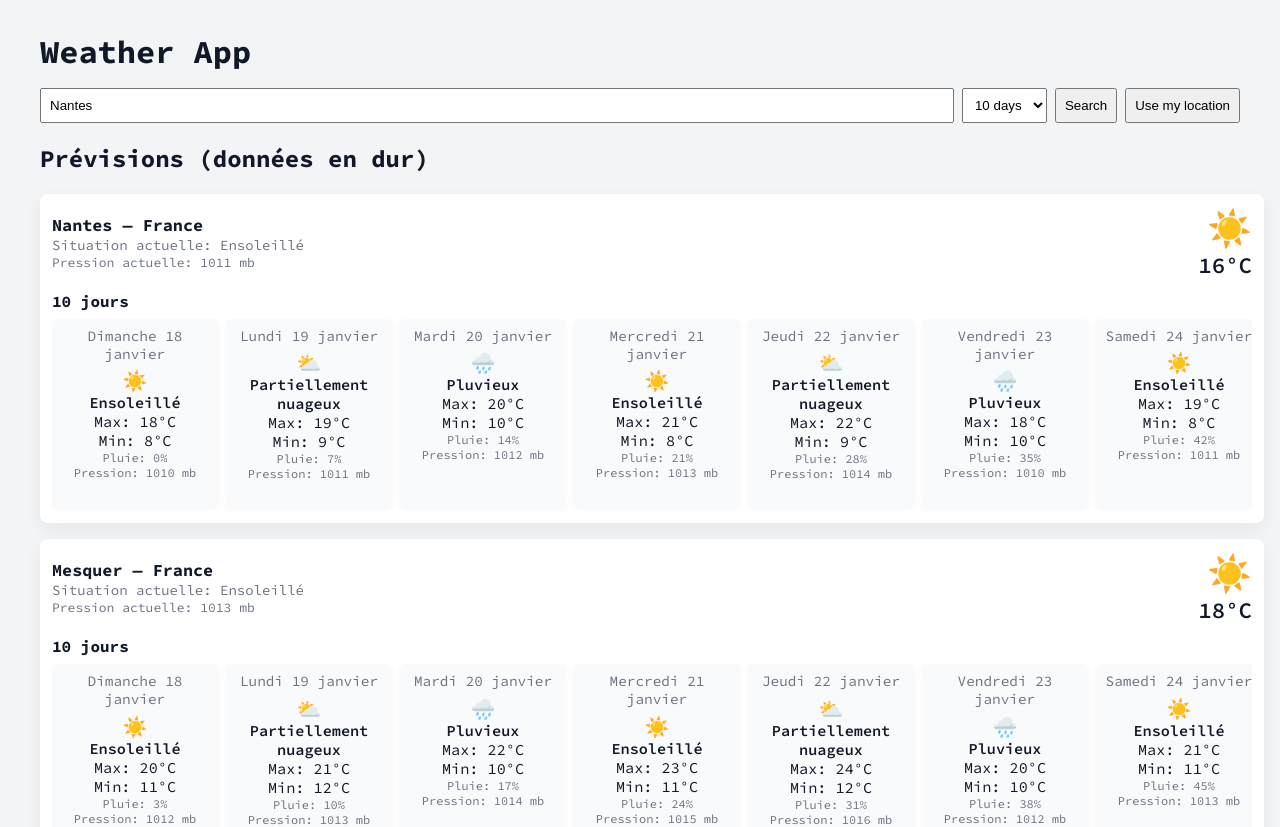
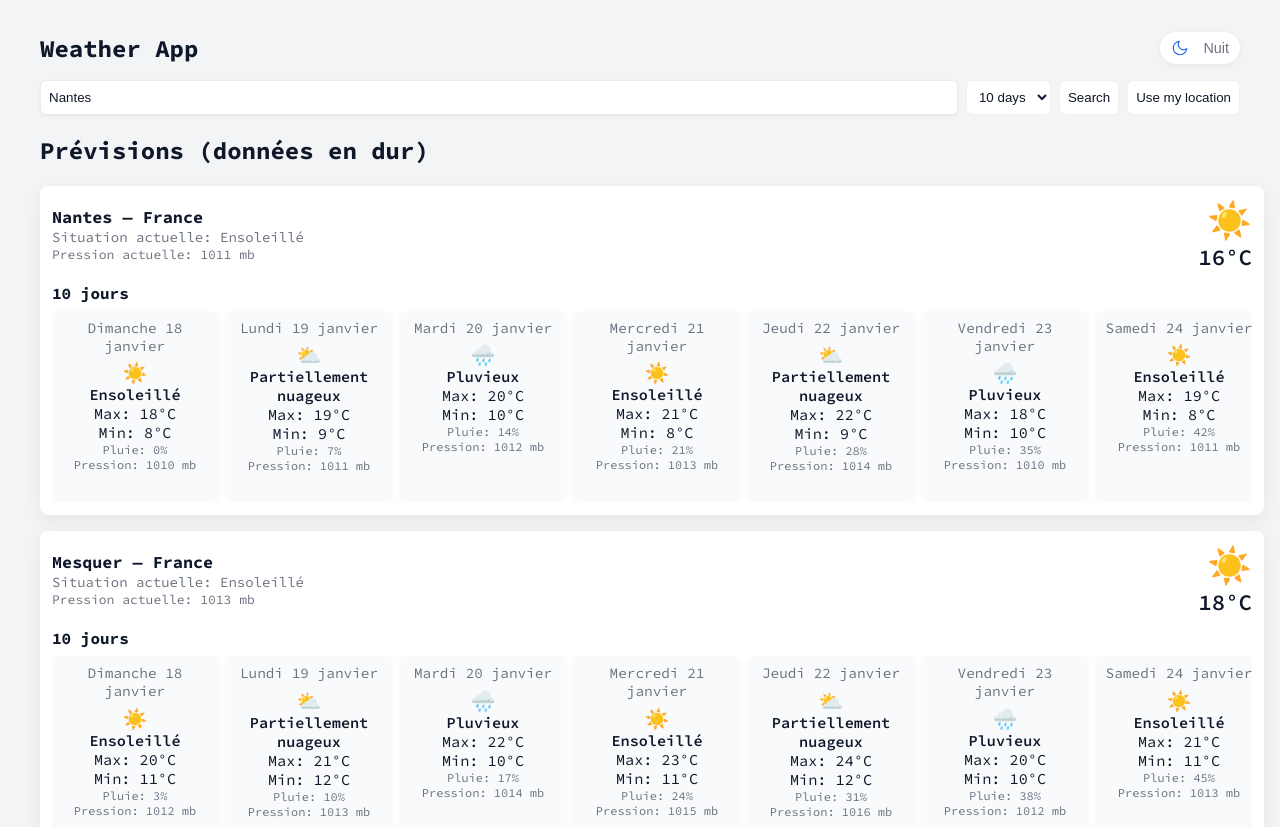
Before and after one commit to ctaque/weather-app-challenge, a React (Vite) app: page / in a window 1280 px wide. Shown: the top 827 px of the page. Built offline with nearby package versions, Linux system fonts and the light colour scheme.

Commit message:
dark theme

```diff
--- a/src/App.tsx
+++ b/src/App.tsx
@@ -1,16 +1,68 @@
-import React, { useState } from 'react'
+import React, { useEffect, useState } from 'react'
 import WeatherDisplay from './components/Weather'
 import WeatherGrid from './components/WeatherGrid'
 
 type WeatherData = any
 
+function SunIcon(props: { className?: string }) {
+  return (
+    <svg viewBox="0 0 24 24" fill="none" stroke="currentColor" strokeWidth="1.5" strokeLinecap="round" strokeLinejoin="round" aria-hidden="true" className={props.className}>
+      <circle cx="12" cy="12" r="4" />
+      <g>
+        <line x1="12" y1="2" x2="12" y2="4" />
+        <line x1="12" y1="20" x2="12" y2="22" />
+        <line x1="4.93" y1="4.93" x2="6.34" y2="6.34" />
+        <line x1="17.66" y1="17.66" x2="19.07" y2="19.07" />
+        <line x1="2" y1="12" x2="4" y2="12" />
+        <line x1="20" y1="12" x2="22" y2="12" />
+        <line x1="4.93" y1="19.07" x2="6.34" y2="17.66" />
+        <line x1="17.66" y1="6.34" x2="19.07" y2="4.93" />
+      </g>
+    </svg>
+  )
+}
+
+function MoonIcon(props: { className?: string }) {
+  return (
+    <svg viewBox="0 0 24 24" fill="none" stroke="currentColor" strokeWidth="1.5" strokeLinecap="round" strokeLinejoin="round" aria-hidden="true" className={props.className}>
+      <path d="M21 12.79A9 9 0 1111.21 3 7 7 0 0021 12.79z" />
+    </svg>
+  )
+}
+
 export default function App() {
-  // (garde ton code existant)
   const [query, setQuery] = useState('Nantes')
   const [days, setDays] = useState(10)
   const [loading, setLoading] = useState(false)
   const [data, setData] = useState<WeatherData | null>(null)
   const [error, setError] = useState<string | null>(null)
+
+  // Theme: 'light' | 'dark'
+  const [theme, setTheme] = useState<'light' | 'dark'>('light')
+
+  // Initialize theme from localStorage or system preference
+  useEffect(() => {
+    const saved = localStorage.getItem('theme') as 'light' | 'dark' | null
+    if (saved === 'light' || saved === 'dark') {
+      setTheme(saved)
+      document.documentElement.setAttribute('data-theme', saved)
+    } else {
+      const prefersDark = window.matchMedia && window.matchMedia('(prefers-color-scheme: dark)').matches
+      const initial = prefersDark ? 'dark' : 'light'
+      setTheme(initial)
+      document.documentElement.setAttribute('data-theme', initial)
+    }
+  }, [])
+
+  // Keep document attribute and localStorage in sync when theme changes
+  useEffect(() => {
+    document.documentElement.setAttribute('data-theme', theme)
+    localStorage.setItem('theme', theme)
+  }, [theme])
+
+  function toggleTheme() {
+    setTheme((t) => (t === 'light' ? 'dark' : 'light'))
+  }
 
   async function fetchWeather(qParam?: string, daysParam?: number) {
     const qToUse = qParam ?? query
@@ -39,7 +91,23 @@ export default function App() {
 
   return (
     <div className="container">
-      <h1>Weather App</h1>
+      <header className="app-header">
+        <h1>Weather App</h1>
+        <div style={{ display: 'flex', gap: 8, alignItems: 'center' }}>
+          <button
+            aria-pressed={theme === 'dark'}
+            onClick={toggleTheme}
+            className="theme-toggle"
+            title={theme === 'dark' ? 'Activer le thème clair' : 'Activer le thème sombre'}
+            aria-label={theme === 'dark' ? 'Activer le thème clair' : 'Activer le thème sombre'}
+          >
+            <span className="theme-icon" aria-hidden>
+              {theme === 'dark' ? <SunIcon /> : <MoonIcon />}
+            </span>
+            <span className="theme-label">{theme === 'dark' ? 'Jour' : 'Nuit'}</span>
+          </button>
+        </div>
+      </header>
 
       <form onSubmit={search} className="search-form">
         <input
--- a/src/styles.css
+++ b/src/styles.css
@@ -1,23 +1,52 @@
-@import url('https://fonts.googleapis.com/css2?family=Source+Code+Pro:wght@400;600;700&display=swap');
+@import url("https://fonts.googleapis.com/css2?family=Source+Code+Pro:wght@400;600;700&display=swap");
 
+/* Light theme variables (default) */
 :root {
   --bg: #f3f4f6;
   --card: #ffffff;
+  --text: #0f172a;
+  --muted: #6b7280;
   --accent: #2563eb;
-  --muted: #6b7280;
+  --card-shadow: rgba(0, 0, 0, 0.06);
+  --surface-2: #f9fafb;
+  --button-bg: #111827;
+  --button-text: #ffffff;
+}
+
+/* Dark theme overrides */
+[data-theme="dark"] {
+  --bg: #0b1220;
+  --card: #071024;
+  --text: #e6eef8;
+  --muted: #9aa6bb;
+  --accent: #60a5fa;
+  --card-shadow: rgba(0, 0, 0, 0.5);
+  --surface-2: #071426;
+  --button-bg: #e6eef8;
+  --button-text: #0b1220;
+}
+
+:root,
+[data-theme="dark"] {
+  --radius: 8px;
 }
 
 body {
   margin: 0;
   /* Utilise Source Code Pro depuis Google Fonts, fallback monospace */
-  font-family: 'Source Code Pro', ui-monospace, SFMono-Regular, Menlo, Monaco, 'Roboto Mono', 'Segoe UI Mono', monospace;
+  font-family:
+    "Source Code Pro", ui-monospace, SFMono-Regular, Menlo, Monaco,
+    "Roboto Mono", "Segoe UI Mono", monospace;
   background: var(--bg);
-  color: #111827;
+  color: var(--text);
   min-height: 100vh;
   display: flex;
   align-items: flex-start;
   justify-content: center;
   padding: 2rem;
+  transition:
+    background 200ms ease,
+    color 200ms ease;
 }
 
 .container {
@@ -25,10 +54,77 @@ body {
   max-width: 1200px;
 }
 
-h1 {
-  margin: 0 0 1rem 0;
+.app-header {
+  display: flex;
+  align-items: center;
+  justify-content: space-between;
+  margin-bottom: 1rem;
 }
 
+/* Theme toggle button */
+.theme-toggle {
+  display: inline-flex;
+  gap: 8px;
+  align-items: center;
+  background: transparent;
+  border: 1px solid rgba(0, 0, 0, 0.06);
+  padding: 6px 10px;
+  border-radius: 999px;
+  cursor: pointer;
+  font-size: 0.95rem;
+  transition:
+    background 160ms ease,
+    color 160ms ease,
+    border-color 160ms ease;
+  background: var(--card);
+  color: var(--button-text);
+  border: 1px solid rgba(255, 255, 255, 0.04);
+  box-shadow: 0 2px 6px var(--card-shadow);
+}
+.theme-toggle:hover {
+  transform: translateY(-1px);
+}
+.theme-toggle .theme-label {
+  font-size: 0.85rem;
+  color: var(--muted);
+}
+
+/* Ensure button colors invert sensibly for themes */
+[data-theme="dark"] .theme-toggle {
+  color: var(--button-text);
+  background: rgba(255, 255, 255, 0.03);
+  border: 1px solid rgba(255, 255, 255, 0.04);
+}
+
+/* Icon sizing inside the theme toggle */
+.theme-toggle .theme-icon svg {
+  width: 18px;
+  height: 18px;
+  display: block;
+  color: var(--accent); /* couleur par défaut de l'icône */
+}
+
+/* Adjust icon color for dark/light so it's visible */
+[data-theme="dark"] .theme-toggle .theme-icon svg {
+  color: var(--accent);
+}
+[data-theme="light"] .theme-toggle .theme-icon svg {
+  color: var(--accent);
+}
+
+/* Label spacing */
+.theme-toggle .theme-label {
+  margin-left: 6px;
+  color: var(--muted);
+  font-size: 0.9rem;
+}
+
+h1 {
+  margin: 0;
+  font-size: 1.5rem;
+}
+
+/* form / search */
 .search-form {
   display: flex;
   gap: 0.5rem;
@@ -39,18 +135,34 @@ h1 {
 .search-form input {
   flex: 1 1 240px;
   padding: 0.5rem;
+  border-radius: 6px;
+  border: 1px solid rgba(0, 0, 0, 0.08);
+  background: var(--card);
+  color: var(--text);
+  box-shadow: 0 1px 3px var(--card-shadow);
 }
 
 .search-form select,
 .search-form button {
   padding: 0.5rem;
+  border-radius: 6px;
+  border: 1px solid rgba(0, 0, 0, 0.06);
+  background: var(--card);
+  color: var(--text);
 }
 
+.search-form button[disabled] {
+  opacity: 0.6;
+  cursor: not-allowed;
+}
+
+/* Cards */
 .weather-card {
   background: var(--card);
-  border-radius: 8px;
+  border-radius: var(--radius);
   padding: 1rem;
-  box-shadow: 0 6px 18px rgba(0,0,0,0.06);
+  box-shadow: 0 6px 18px var(--card-shadow);
+  margin-bottom: 1rem;
 }
 
 .current {
@@ -77,45 +189,32 @@ h1 {
 }
 
 .forecast-item {
-  background: #f9fafb;
+  background: var(--surface-2);
   padding: 0.5rem;
   border-radius: 6px;
   width: 130px;
   text-align: center;
   font-size: 0.9rem;
+  color: var(--text);
 }
 
-/* --- Styles pour la grille multi-villes (ancienne version) --- */
-.multi-grid {
-  display: flex;
-  gap: 1rem;
-  flex-wrap: wrap; /* permet le retour à la ligne automatique */
-  align-items: flex-start;
-}
-
-.multi-item {
-  flex: 0 1 300px; /* largeur souhaitée par item, mais diminue si l'espace est limité */
-  background: var(--card);
-  border-radius: 8px;
-  padding: 0.75rem;
-  box-shadow: 0 6px 18px rgba(0,0,0,0.06);
-}
-
-/* --- Règles pour l'affichage vertical par ville (nouvelle version) --- */
+/* multi city / vertical layout */
 .multi-grid-vertical {
   display: flex;
   flex-direction: column;
   gap: 1rem;
+  margin-top: 1rem;
 }
 
 .multi-item-vertical {
   width: 100%;
   background: var(--card);
-  border-radius: 8px;
+  border-radius: var(--radius);
   padding: 0.75rem;
-  box-shadow: 0 6px 18px rgba(0,0,0,0.06);
+  box-shadow: 0 6px 18px var(--card-shadow);
 }
 
+/* forecast horizontal list inside each city */
 .forecast-list-horizontal {
   display: flex;
   gap: 0.5rem;
@@ -126,14 +225,15 @@ h1 {
 }
 
 .forecast-item-horizontal {
-  flex: 0 0 150px; /* largeur fixe par jour */
-  background: #f9fafb;
+  flex: 0 0 150px;
+  background: var(--surface-2);
   padding: 0.5rem;
   border-radius: 6px;
   text-align: center;
   scroll-snap-align: start;
-  box-shadow: 0 2px 6px rgba(0,0,0,0.04);
+  box-shadow: 0 2px 6px rgba(0, 0, 0, 0.04);
   font-size: 0.95rem;
+  color: var(--text);
 }
 
 .forecast-item-horizontal .date {
@@ -146,7 +246,7 @@ h1 {
   height: 8px;
 }
 .forecast-list-horizontal::-webkit-scrollbar-thumb {
-  background: rgba(17,24,39,0.12);
+  background: rgba(17, 24, 39, 0.12);
   border-radius: 999px;
 }
 
@@ -156,6 +256,6 @@ h1 {
 }
 
 .error {
-  color: #b91c1c;
+  color: #f87171; /* red-400 */
   margin-bottom: 1rem;
 }
```
